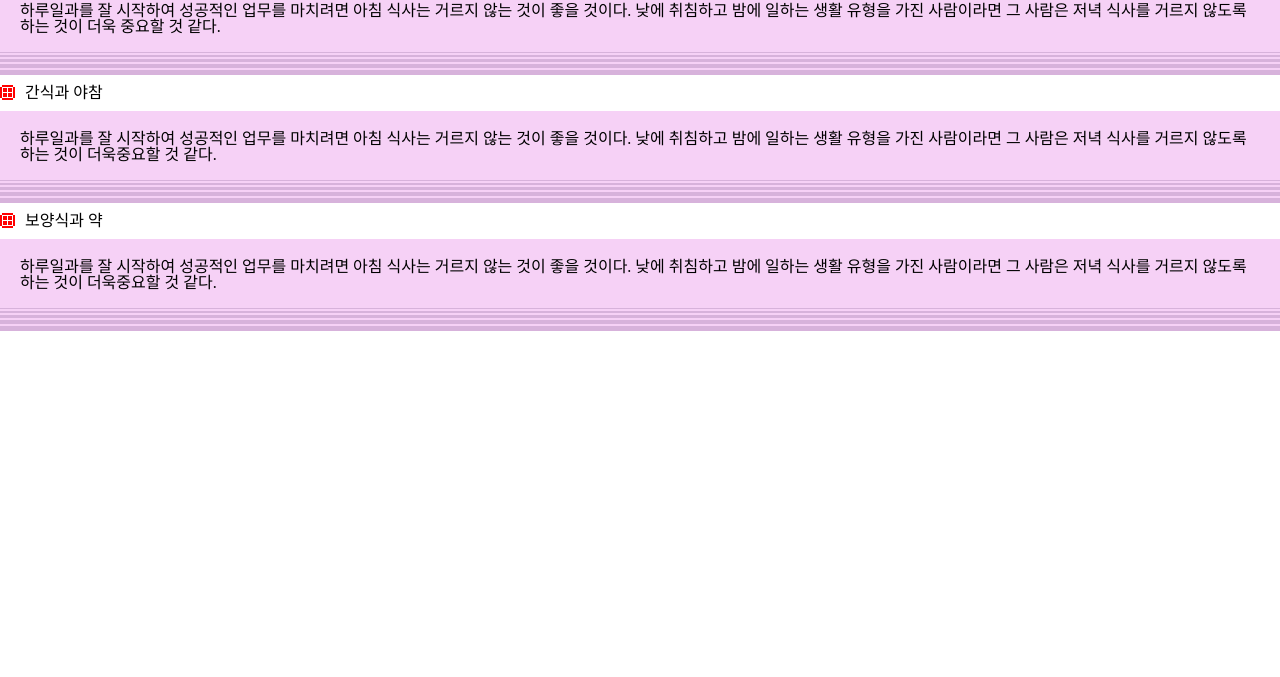
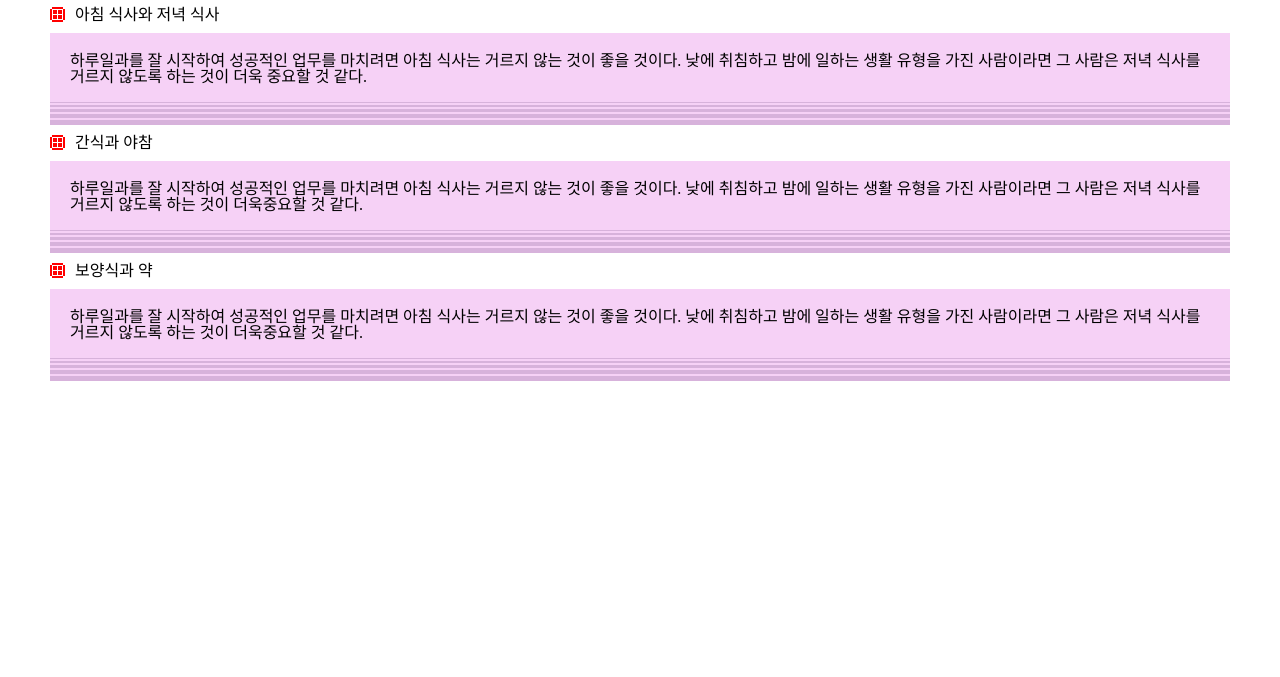
Before and after one commit to jaehyeok7633/html-css-20240122, a plain HTML site: page 2. CSS/7. 배경/3. 실습.html in a window 1280 px wide. Shown: the part 123-800 px from the top of the page. Drawn offline with nearby package versions, Linux system fonts and the light colour scheme.

Commit message:
실습 수정

```diff
--- a/2. CSS/7. 배경/3. 실습.html
+++ b/2. CSS/7. 배경/3. 실습.html
@@ -11,7 +11,8 @@
   <style>
     body{
       font-family: '굴림체',serif;
-      background-position: center;
+      margin: 50px;
+
     }
     .main-title{
       font-size: 30px;
```
